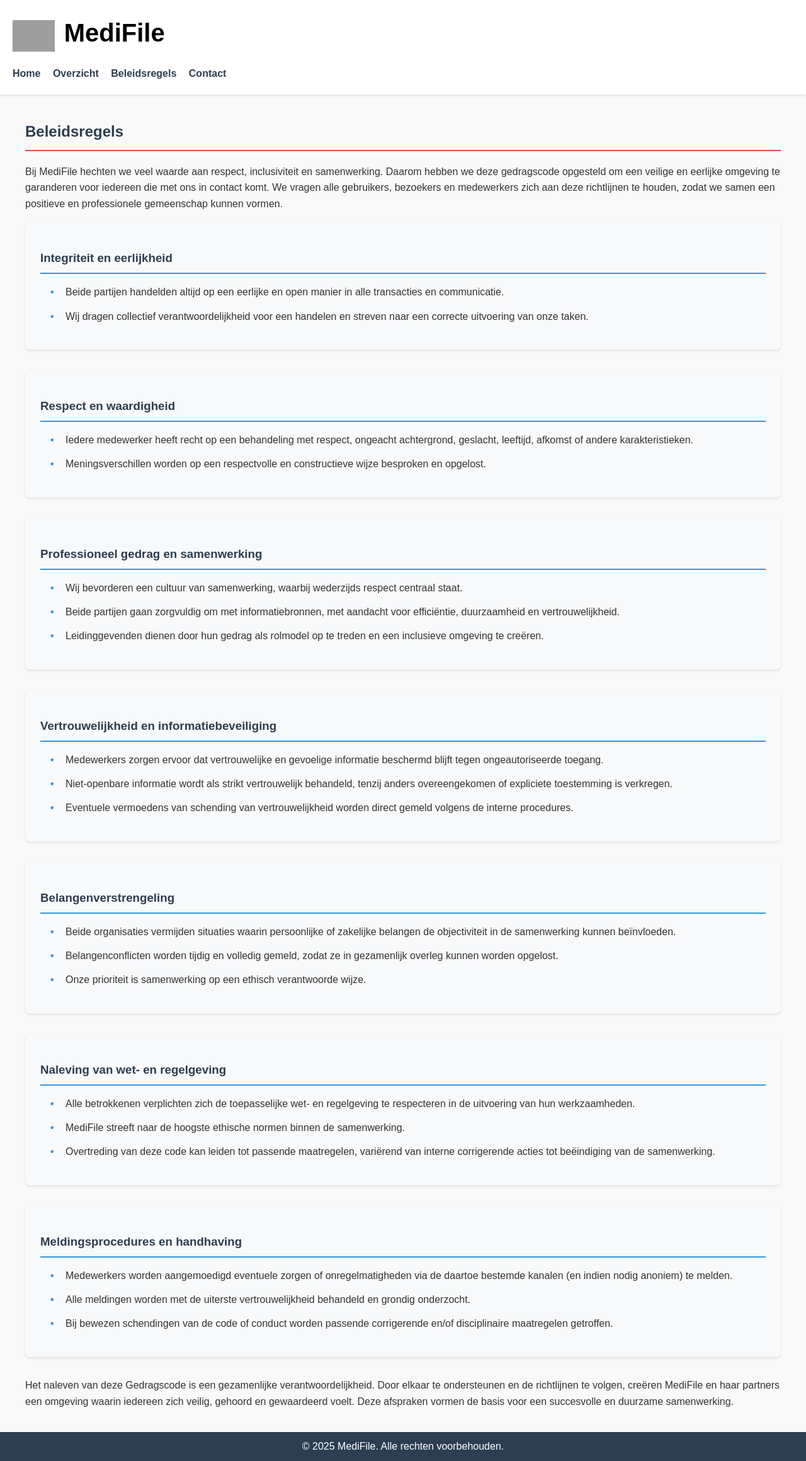
After one commit to Lazarscorro/MediFile, a Flask app: page /beleidsregels in a window 1280 px wide. The commit adds this page. Shown: the whole page at 63% size. Run offline with Flask 3, Linux system fonts and the light colour scheme; grey boxes are pictures that could not be loaded.

Commit message:
grote veranderingen

```diff
--- a/app.py
+++ b/app.py
@@ -10,9 +10,9 @@ def home():
 def overzicht():
     return render_template("overzicht.html")
 
-@app.route("/richtlijnen")
-def richtlijnen():
-    return render_template("richtlijnen.html")
+@app.route("/beleidsregels")
+def beleidsregels():
+    return render_template("beleidsregels.html")
 
 @app.route("/contact")
 def contact():
--- a/static/style.css
+++ b/static/style.css
@@ -94,3 +94,87 @@ footer {
     font-size: 2.5em;
     color: #000000;
 }
+
+.mission-card {
+    background-color: #ffffff;
+    border-radius: 10px;
+    box-shadow: 0 4px 10px rgba(0, 0, 0, 0.1);
+    padding: 25px 30px;
+    max-width: 700px;
+    margin: 30px auto;
+    color: #2c3e50;
+    font-size: 1.1rem;
+    line-height: 1.6;
+    transition: box-shadow 0.3s ease;
+}
+
+.mission-card:hover {
+    box-shadow: 0 8px 20px rgba(0, 0, 0, 0.15);
+}
+
+.mission-card h3 {
+    margin-top: 0;
+    margin-bottom: 15px;
+    font-size: 1.8rem;
+    border-bottom: 3px solid #e74c3c;
+    padding-bottom: 8px;
+}
+
+button {
+    background-color: #2b78c0;
+    /* Blauw accentkleur */
+    color: white;
+    border: none;
+    border-radius: 5px;
+    padding: 10px 18px;
+    font-size: 1rem;
+    cursor: pointer;
+    transition: background-color 0.3s ease;
+    margin: 15px 0 10px 0;
+    display: inline-block;
+}
+
+button:hover {
+    background-color: #2b78c0;
+    /* Donkerder rood bij hover */
+}
+
+button:focus {
+    outline: 3px solid #2b78c0;
+    /* Focus ring voor toegankelijkheid */
+    outline-offset: 2px;
+}
+
+.policy-section {
+    margin-bottom: 2rem;
+    padding: 1.5rem;
+    background-color: #f8f9fa;
+    border-radius: 8px;
+    box-shadow: 0 2px 4px rgba(0, 0, 0, 0.1);
+}
+
+.policy-section h3 {
+    color: #2c3e50;
+    border-bottom: 2px solid #3498db;
+    padding-bottom: 0.5rem;
+    margin-bottom: 1rem;
+}
+
+.policy-list {
+    list-style-type: none;
+    padding-left: 1rem;
+}
+
+.policy-list li {
+    margin-bottom: 0.8rem;
+    position: relative;
+    padding-left: 1.5rem;
+}
+
+.policy-list li:before {
+    content: "•";
+    color: #3498db;
+    font-weight: bold;
+    position: absolute;
+    left: 0;
+}
--- /dev/null
+++ b/templates/beleidsregels.html
@@ -0,0 +1,94 @@
+<!DOCTYPE html>
+<html lang="nl">
+<head>
+    <meta charset="UTF-8">
+    <title>Beleidsregels - MediFile</title>
+    <link rel="stylesheet" href="{{ url_for('static', filename='style.css') }}">
+    <link rel="shortcut icon" href="{{ url_for('static', filename='favicon.ico') }}">
+</head>
+<body>
+    <header>
+        <div class="header-top">
+            <div class="logo-title">
+                <img src="{{ url_for('static', filename='images/logomedifile_1.png') }}" alt="MediFile Logo" class="header-logo">
+                <h1>MediFile</h1>
+            </div>
+        </div>
+        {% include 'navbar.html' %}
+    </header>
+
+    <main class="container">
+        <h2>Beleidsregels</h2>
+        <p>Bij MediFile hechten we veel waarde aan respect, inclusiviteit en samenwerking. Daarom hebben we deze gedragscode opgesteld om een veilige en eerlijke omgeving te garanderen voor iedereen die met ons in contact komt. We vragen alle gebruikers, bezoekers en medewerkers zich aan deze richtlijnen te houden, zodat we samen een positieve en professionele gemeenschap kunnen vormen.</p>
+
+        <div class="policy-content">
+            <div class="policy-section">
+                <h3>Integriteit en eerlijkheid</h3>
+                <ul class="policy-list">
+                    <li>Beide partijen handelden altijd op een eerlijke en open manier in alle transacties en communicatie.</li>
+                    <li>Wij dragen collectief verantwoordelijkheid voor een handelen en streven naar een correcte uitvoering van onze taken.</li>
+                </ul>
+            </div>
+
+            <div class="policy-section">
+                <h3>Respect en waardigheid</h3>
+                <ul class="policy-list">
+                    <li>Iedere medewerker heeft recht op een behandeling met respect, ongeacht achtergrond, geslacht, leeftijd, afkomst of andere karakteristieken.</li>
+                    <li>Meningsverschillen worden op een respectvolle en constructieve wijze besproken en opgelost.</li>
+                </ul>
+            </div>
+
+            <div class="policy-section">
+                <h3>Professioneel gedrag en samenwerking</h3>
+                <ul class="policy-list">
+                    <li>Wij bevorderen een cultuur van samenwerking, waarbij wederzijds respect centraal staat.</li>
+                    <li>Beide partijen gaan zorgvuldig om met informatiebronnen, met aandacht voor efficiëntie, duurzaamheid en vertrouwelijkheid.</li>
+                    <li>Leidinggevenden dienen door hun gedrag als rolmodel op te treden en een inclusieve omgeving te creëren.</li>
+                </ul>
+            </div>
+
+            <div class="policy-section">
+                <h3>Vertrouwelijkheid en informatiebeveiliging</h3>
+                <ul class="policy-list">
+                    <li>Medewerkers zorgen ervoor dat vertrouwelijke en gevoelige informatie beschermd blijft tegen ongeautoriseerde toegang.</li>
+                    <li>Niet-openbare informatie wordt als strikt vertrouwelijk behandeld, tenzij anders overeengekomen of expliciete toestemming is verkregen.</li>
+                    <li>Eventuele vermoedens van schending van vertrouwelijkheid worden direct gemeld volgens de interne procedures.</li>
+                </ul>
+            </div>
+
+            <div class="policy-section">
+                <h3>Belangenverstrengeling</h3>
+                <ul class="policy-list">
+                    <li>Beide organisaties vermijden situaties waarin persoonlijke of zakelijke belangen de objectiviteit in de samenwerking kunnen beïnvloeden.</li>
+                    <li>Belangenconflicten worden tijdig en volledig gemeld, zodat ze in gezamenlijk overleg kunnen worden opgelost.</li>
+                    <li>Onze prioriteit is samenwerking op een ethisch verantwoorde wijze.</li>
+                </ul>
+            </div>
+
+            <div class="policy-section">
+                <h3>Naleving van wet- en regelgeving</h3>
+                <ul class="policy-list">
+                    <li>Alle betrokkenen verplichten zich de toepasselijke wet- en regelgeving te respecteren in de uitvoering van hun werkzaamheden.</li>
+                    <li>MediFile streeft naar de hoogste ethische normen binnen de samenwerking.</li>
+                    <li>Overtreding van deze code kan leiden tot passende maatregelen, variërend van interne corrigerende acties tot beëindiging van de samenwerking.</li>
+                </ul>
+            </div>
+
+            <div class="policy-section">
+                <h3>Meldingsprocedures en handhaving</h3>
+                <ul class="policy-list">
+                    <li>Medewerkers worden aangemoedigd eventuele zorgen of onregelmatigheden via de daartoe bestemde kanalen (en indien nodig anoniem) te melden.</li>
+                    <li>Alle meldingen worden met de uiterste vertrouwelijkheid behandeld en grondig onderzocht.</li>
+                    <li>Bij bewezen schendingen van de code of conduct worden passende corrigerende en/of disciplinaire maatregelen getroffen.</li>
+                </ul>
+            </div>
+
+            <div class="policy-conclusion">
+                <p>Het naleven van deze Gedragscode is een gezamenlijke verantwoordelijkheid. Door elkaar te ondersteunen en de richtlijnen te volgen, creëren MediFile en haar partners een omgeving waarin iedereen zich veilig, gehoord en gewaardeerd voelt. Deze afspraken vormen de basis voor een succesvolle en duurzame samenwerking.</p>
+            </div>
+        </div>
+    </main>
+
+    {% include 'footer.html' %}
+</body>
+</html>
--- a/templates/navbar.html
+++ b/templates/navbar.html
@@ -1,6 +1,6 @@
 <nav>
     <a href="/">Home</a>
     <a href="/overzicht">Overzicht</a>
-    <a href="/richtlijnen">Richtlijnen</a>
+    <a href="/beleidsregels">Beleidsregels</a>
     <a href="/contact">Contact</a>
 </nav>
```
Also changed, not shown: templates/index.html (+10 -4 lines), templates/overzicht.html (+31 -4 lines), templates/richtlijnen.html (deleted, +0 -30 lines), static/images/missie.jpg (added), static/images/org.png.
